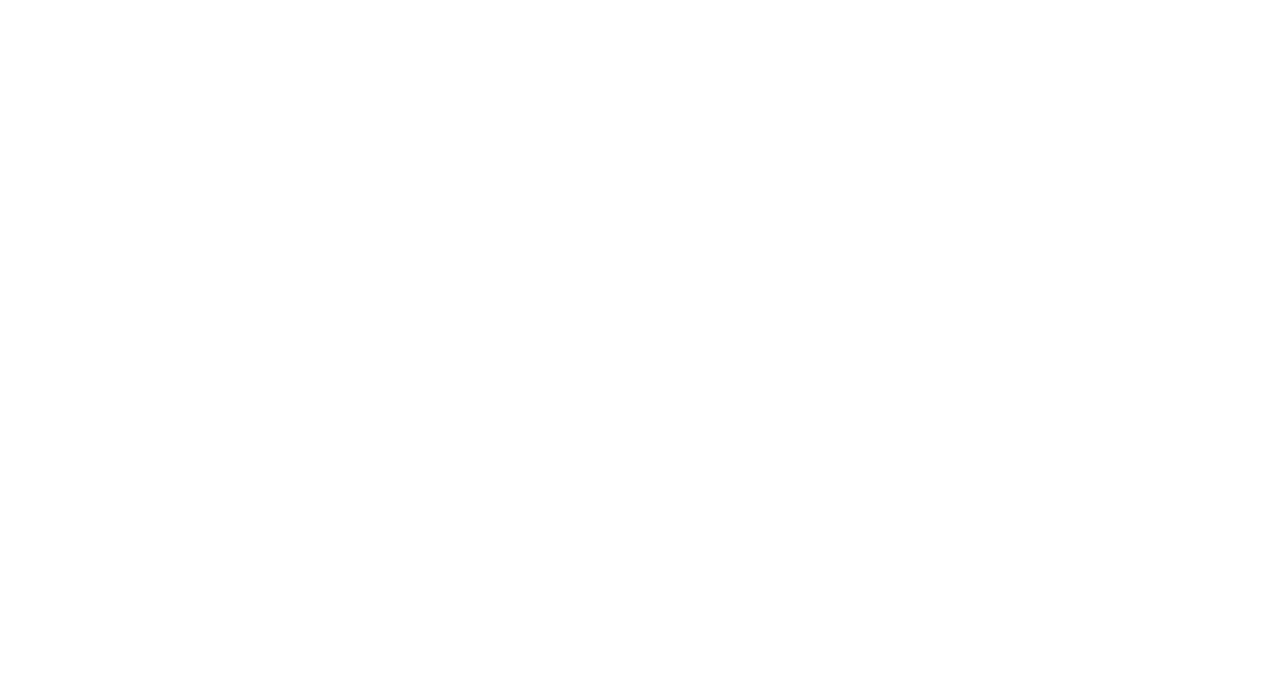
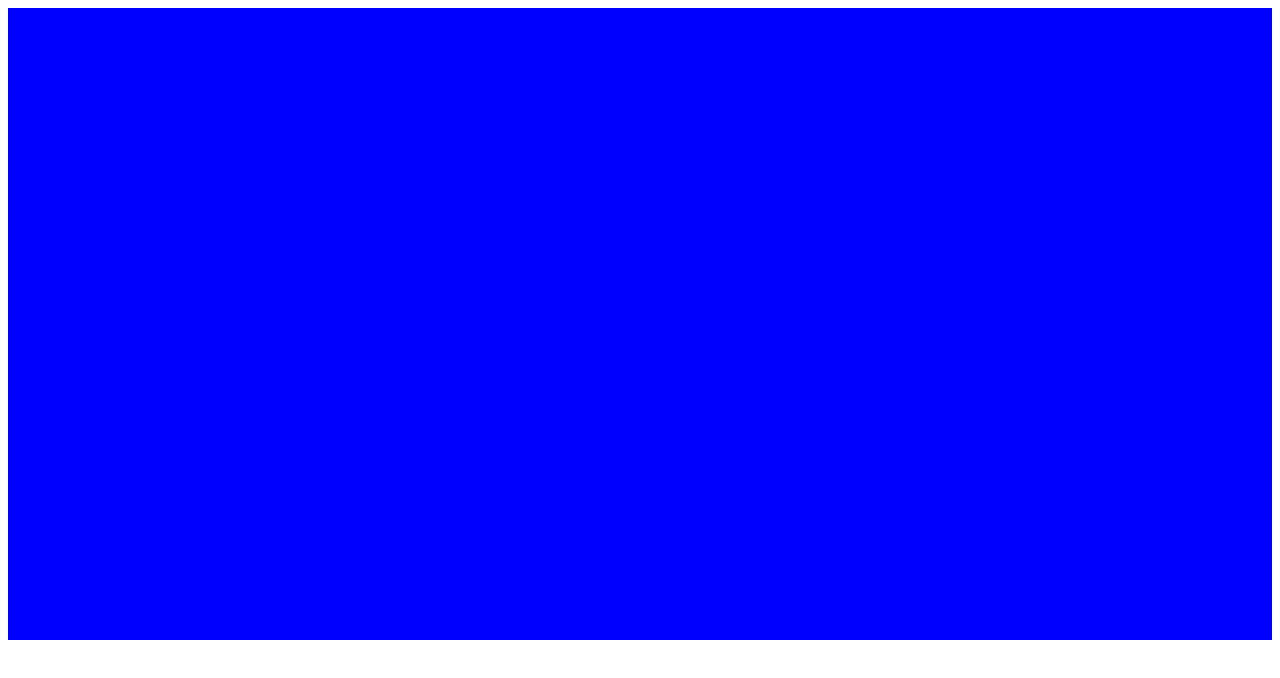
Before and after one commit to edasaur/GameOfLife, a plain HTML site: page index.html in a window 1280 px wide. Drawn offline with Linux system fonts and the light colour scheme.

Commit message:
Progress!

```diff
--- /dev/null
+++ b/css/styles.css
@@ -0,0 +1,5 @@
+canvas {
+	height: 100%;
+	width: 100%;
+	background-color: blue;
+}
--- a/index.html
+++ b/index.html
@@ -2,8 +2,9 @@
 <html>
 <head>
 <title>Conway's game of life</title>
+<link rel="stylesheet" type="text/css" href="css/styles.css">
 </head>
 <body>
-<canvas width="500px" height="500px"></canvas>
+<canvas></canvas>
 </body>
 </html>
```
